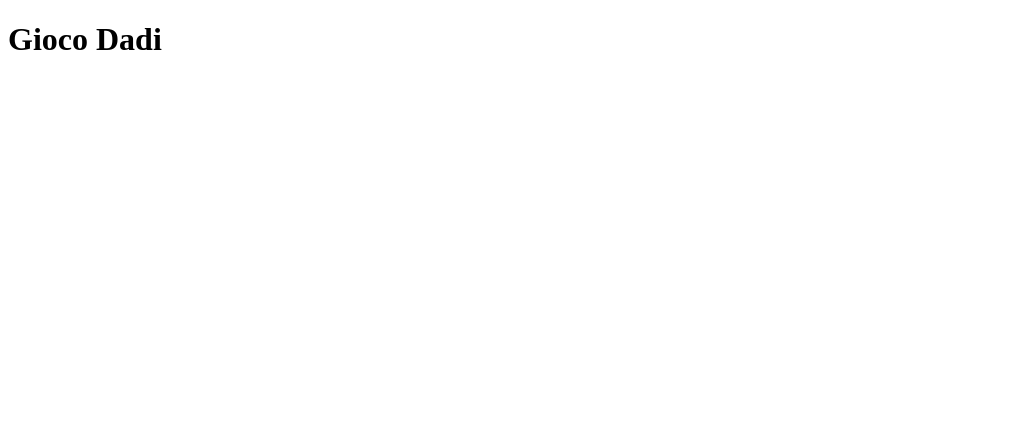
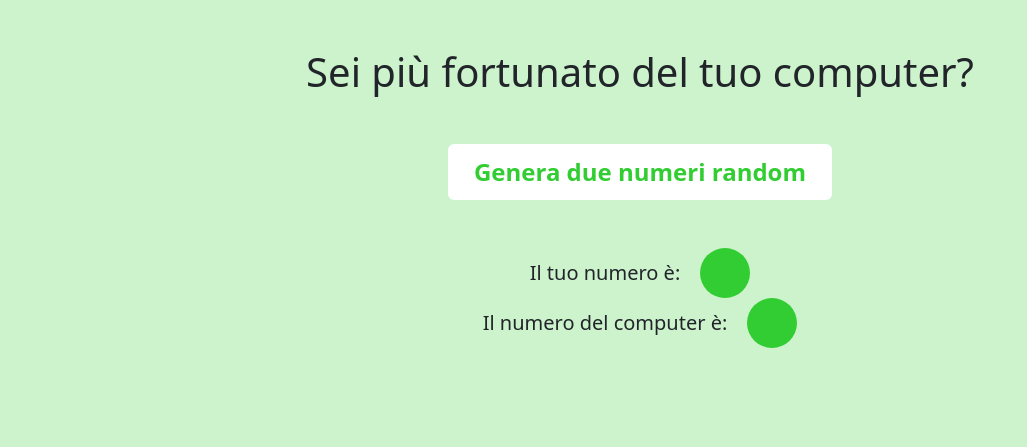
Before and after one commit to BeatriceRocchi/js-mail-dadi, a plain HTML site: page Dadi/index.html in a window 1280 px wide. Shown: the whole page, without its empty margins (0-1027 px from the left). Drawn offline with nearby package versions, Linux system fonts and the light colour scheme.

Commit message:
[add] button to generate random numbers and [add] style

```diff
--- a/Dadi/index.html
+++ b/Dadi/index.html
@@ -1,15 +1,60 @@
 <!DOCTYPE html>
 <html lang="en">
   <head>
-  <meta charset="UTF-8">
-  <meta name="viewport" content="width=device-width, initial-scale=1.0">
+    <meta charset="UTF-8" />
+    <meta name="viewport" content="width=device-width, initial-scale=1.0" />
     <title>Gioco Dadi</title>
 
+    <!-- Google Fonts -->
+    <link rel="preconnect" href="https://fonts.googleapis.com" />
+    <link rel="preconnect" href="https://fonts.gstatic.com" crossorigin />
+    <link
+      href="https://fonts.googleapis.com/css2?family=Roboto:wght@100;300;400;500;700;900&display=swap"
+      rel="stylesheet"
+    />
+
+    <!-- Bootstrap -->
+    <link
+      href="https://cdn.jsdelivr.net/npm/bootstrap@5.3.3/dist/css/bootstrap.min.css"
+      rel="stylesheet"
+      integrity="sha384-QWTKZyjpPEjISv5WaRU9OFeRpok6YctnYmDr5pNlyT2bRjXh0JMhjY6hW+ALEwIH"
+      crossorigin="anonymous"
+    />
+    <script
+      src="https://cdn.jsdelivr.net/npm/bootstrap@5.3.3/dist/js/bootstrap.bundle.min.js"
+      integrity="sha384-YvpcrYf0tY3lHB60NNkmXc5s9fDVZLESaAA55NDzOxhy9GkcIdslK1eN7N6jIeHz"
+      crossorigin="anonymous"
+    ></script>
+
     <!-- CSS -->
-  <link rel="stylesheet" href="./style.css">
+    <link rel="stylesheet" href="./style.css" />
   </head>
   <body>
-  <h1>Gioco Dadi</h1>
+    <div class="container_custom d-flex flex-column align-items-center">
+      <h1 class="my-5 text-center">Sei più fortunato del tuo computer?</h1>
+      <button
+        type="button"
+        id="number-generator"
+        class="btn btn-light btn_custom mb-5 w-50"
+      >
+        Genera due numeri random
+      </button>
+      <div class="d-flex align-items-center justify-content-center">
+        <div class="fs-5">Il tuo numero è:</div>
+        <div
+          id="user-number"
+          class="random-number align-self-center text-center text-white fs-4"
+        ></div>
+      </div>
+      <div class="d-flex align-items-center justify-content-center">
+        <div class="fs-5">Il numero del computer è:</div>
+        <div
+          id="computer-number"
+          class="random-number align-self-center text-center text-white fs-4"
+        ></div>
+      </div>
+      <div class="output text-center fs-4 m-5 fw-bold"></div>
+    </div>
 
     <!-- JS -->
     <script src="./script.js"></script>
--- a/Dadi/script.js
+++ b/Dadi/script.js
@@ -1,16 +1,24 @@
-const userNumber = Math.ceil(Math.random() * 6);
-const computerNumber = Math.ceil(Math.random() * 6);
+const btnNumGenerator = document.getElementById("number-generator");
 let message = "";
 
+btnNumGenerator.addEventListener("click", function () {
+
+  const userNumber = Math.ceil(Math.random() * 6);
   console.log("User: ", userNumber);
+  document.getElementById("user-number").innerHTML = userNumber;
+
+  const computerNumber = Math.ceil(Math.random() * 6);
   console.log("Computer: ", computerNumber);
+  document.getElementById("computer-number").innerHTML = computerNumber;
 
   if (userNumber > computerNumber) {
-  message = "Ha vinto l'utente";
+    message = "Complimenti! Hai vinto!";
   } else if (userNumber < computerNumber) {
-  message = "Ha vinto il PC";
+    message = "Peccato, questa volta il computer è stato più fortunato!";
   } else {
     message = "Pareggio!";
   }
 
   console.log(message);
+  document.querySelector(".output").innerHTML = message;
+});
--- a/Dadi/style.css
+++ b/Dadi/style.css
@@ -0,0 +1,37 @@
+body {
+  background-color: rgba(50, 205, 50, 0.24);
+}
+
+.container_custom {
+  margin: 0 auto;
+  width: 60%;
+}
+
+.btn_custom {
+  padding: 10px 20px;
+  border: 0;
+  font-size: 1.5rem;
+  background-color: white;
+  color: limegreen;
+  font-weight: 600;
+}
+
+.btn_custom:hover {
+  background-color: limegreen;
+  color: white;
+  box-shadow: 0 0 20px 5px rgba(0, 0, 0, 0.3);
+}
+
+.random-number {
+  width: 50px;
+  height: 50px;
+  line-height: 50px;
+  vertical-align: middle;
+  border-radius: 50%;
+  margin-left: 20px;
+  background-color: limegreen;
+}
+
+.output {
+  width: 80%;
+}
```
Lines whose indentation alone changed are shown as unchanged.
